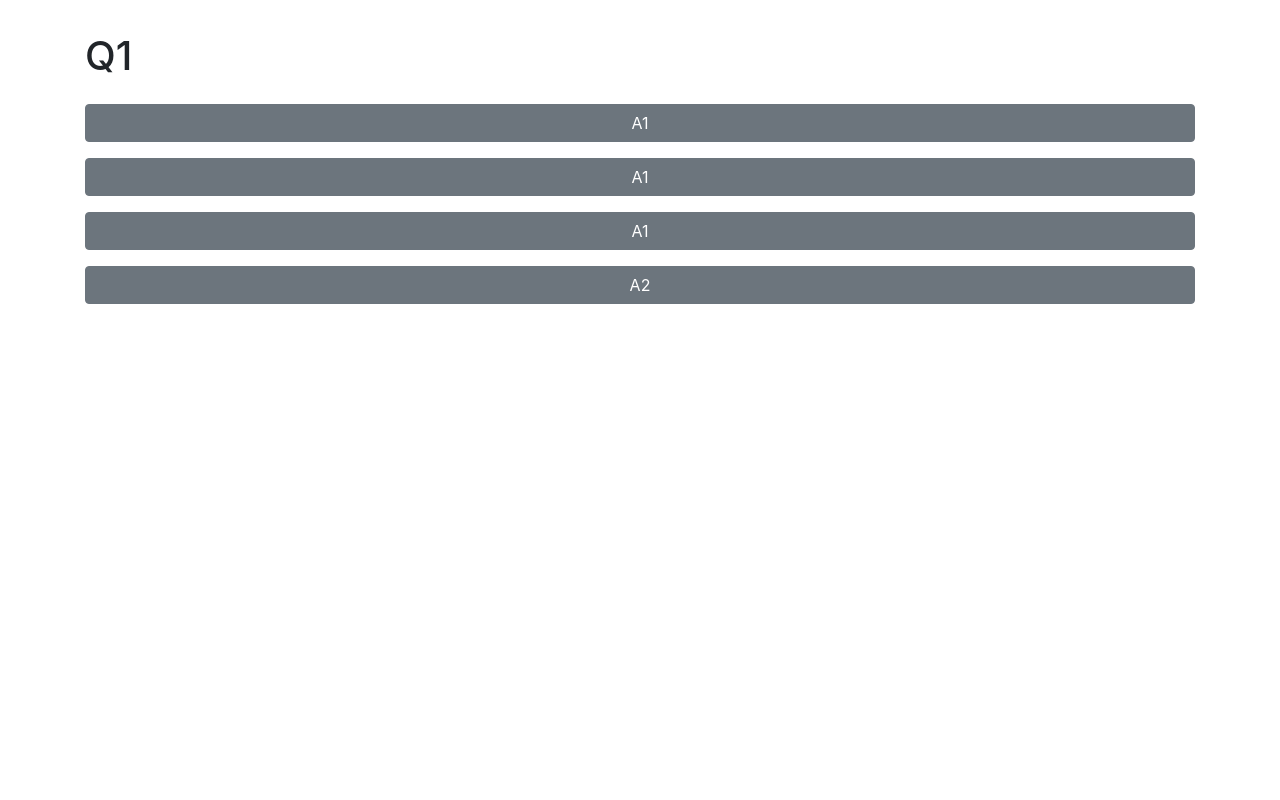
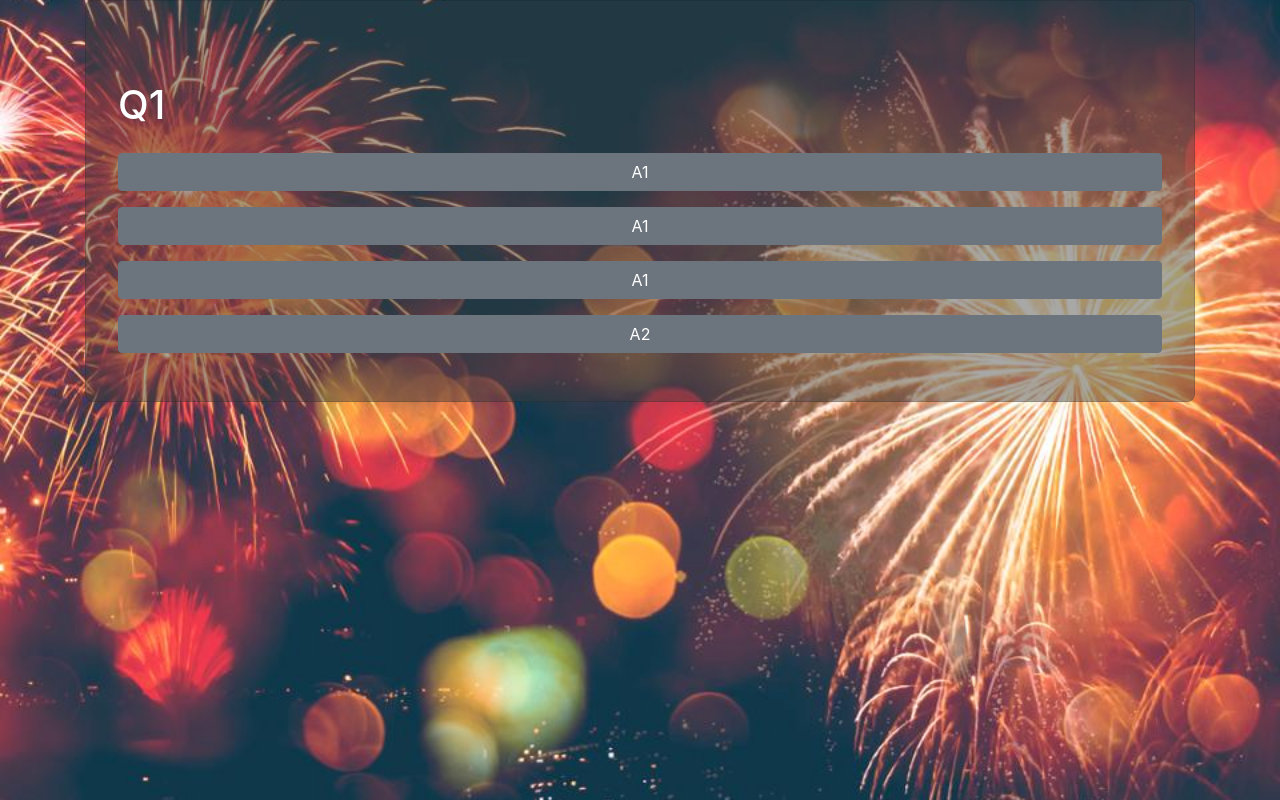
Before and after one commit to vit-/quiz2020, a plain HTML site: page index.html in a window 1280 px wide. Both pictures are taken after a click on the button "Вйо до пригод!". Drawn offline with nearby package versions, Linux system fonts and the light colour scheme.

Commit message:
Add main background

```diff
--- a/app.js
+++ b/app.js
@@ -32,6 +32,7 @@ $(document).on('click', '#game .btn.incorrect', function (event) {
 
 function endGame() {
     $('#game').hide(transitionTime, function () {
+        $('.bg').hide();
         $('#finish').show(transitionTime);
     });
 }
--- a/index.html
+++ b/index.html
@@ -12,15 +12,19 @@
     <title>Вікторіна курва мать!</title>
 </head>
 <body>
+<div class="bg">
     <div id="loading" class="container">
+        <div class="card">
         <div class="row mx-auto">
             <div class="w-100 text-center">
                 <h3>Завантаження, чекайте...</h3>
             </div>
         </div>
         </div>
+    </div>
 
     <div id="welcome" style="display: none" class="container">
+        <div class="card">
         <div class="row mx-auto">
             <h1>Шальом котики!</h1>
         </div>
@@ -31,8 +35,11 @@
             <button class="btn btn-primary btn-lg w-100 text-center start">Вйо до пригод!</button>
         </div>
         </div>
+    </div>
 
     <div id="game" style="display: none" class="container">
+        <div class="card">
+            <div>
             <div id="result" class="row mx-auto">
                 <div class="alert alert-success w-100 text-center" style="display: none" role="alert">Еге ж!</div>
                 <div class="alert alert-danger w-100 text-center" style="display: none" role="alert">Ніт!</div>
@@ -41,9 +48,11 @@
             <div id="next" class="row mx-auto" style="display: none">
                 <button class="btn btn-primary w-100 text-center">Поїхали далі!</button>
             </div>
+            </div>
             <div id="task"></div>
         </div>
-
+    </div>
+</div>
     <div id="finish" style="display: none">
         <div class="container h-100">
             <div class="card">
--- a/style.css
+++ b/style.css
@@ -1,19 +1,26 @@
 .row {
     margin: 1em;
+}
+
+.bg {
+    background-image: url("bg.jpg");
+    background-position: center center;
+    background-size: cover;
+    min-height: 100vh;
 }
 
 #finish {
     background-image: url("crystal-show.jpg");
     background-position: center center;
     background-size: cover;
-    height: 100vh;
+    min-height: 100vh;
 }
 
 #finish .container {
     padding-top: 4rem;
 }
 
-#finish .card {
+.card {
     color: white;
     border-radius: 0.5rem;
     background-color: rgba(60,60,60,0.439216);
```
Also changed, not shown: bg.jpg (added). Lines whose indentation alone changed are shown as unchanged.
